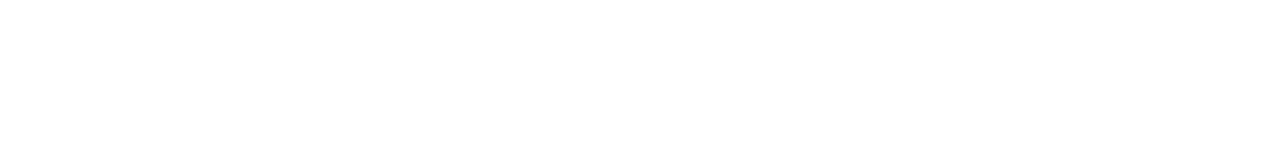
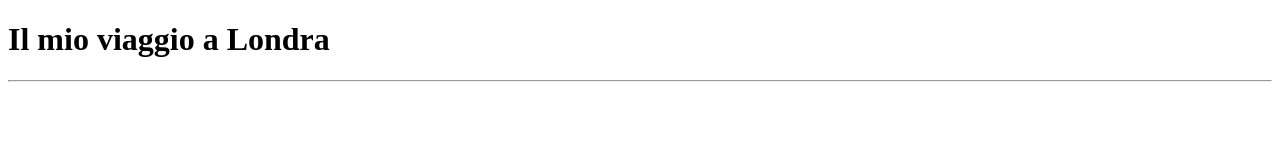
Before and after one commit to mauriziogiuffredi91/html-london-trip, a website: page index.html in a window 1280 px wide. Drawn offline with Linux system fonts and the light colour scheme.

Commit message:
add h1 and hr

```diff
--- a/index.html
+++ b/index.html
@@ -7,6 +7,13 @@
     <title>Viaggio a Londra</title>
   </head>
   <body>
-    <h1></h1>
+    <header>
+      <h1>Il mio viaggio a Londra</h1>
+      <hr />
+    </header>
+
+    <main></main>
+
+    <footer></footer>
   </body>
 </html>
```
